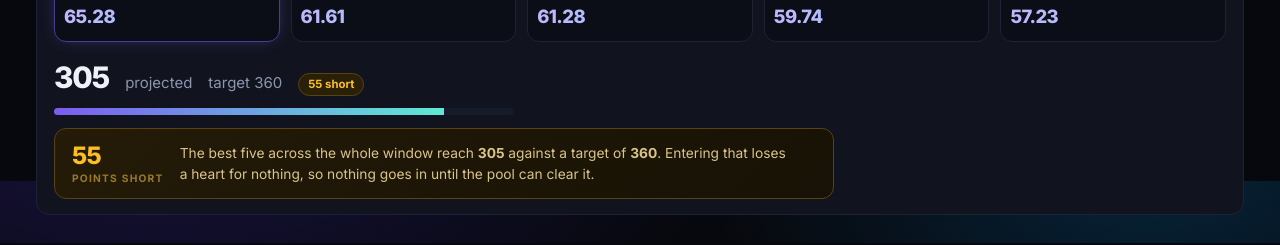
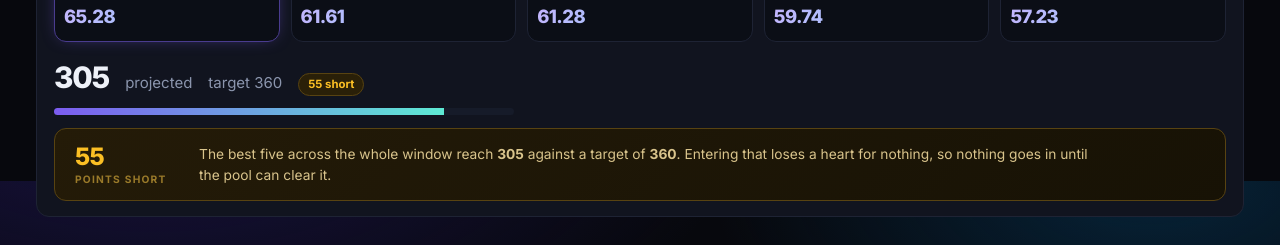
Before and after one commit to mas00009/sorare-autopilot, a website: page docs/index.html in a window 1280 px wide. Shown: the part 619-864 px from the top of the page. Drawn offline with Linux system fonts and the light colour scheme.

Commit message:
Callout spans the full panel
Co-Authored-By: Claude Opus 5 <noreply@anthropic.com>

```diff
--- a/docs/index.html
+++ b/docs/index.html
@@ -104,8 +104,12 @@ nav button .dot{display:inline-block;width:6px;height:6px;border-radius:99px;bac
 .tot b{font-size:1.85rem;font-weight:800;letter-spacing:-.04em;white-space:nowrap}
 .barp{height:7px;background:#161b29;border-radius:99px;overflow:hidden;margin-top:9px;max-width:460px}
 .barp i{display:block;height:100%;background:linear-gradient(90deg,var(--v2),#5eead4)}
-.msg{margin-top:13px;max-width:780px;display:flex;gap:16px;align-items:center;border-radius:12px;
- padding:14px 17px;border:1px solid #584311;background:linear-gradient(140deg,#241b08,#171205)}
+.msg{margin-top:13px;display:flex;gap:20px;align-items:center;border-radius:12px;
+ padding:15px 20px;border:1px solid #584311;background:linear-gradient(140deg,#241b08,#171205)}
+/* The number keeps a fixed column so the copy beside it starts on one line
+   whatever the viewport, instead of shifting with the digit count. */
+.msg .big{flex:none;min-width:104px}
+.msg p{flex:1}
 .msg .big{font-size:1.5rem;font-weight:790;letter-spacing:-.03em;line-height:1.1;color:var(--warn);white-space:nowrap}
 .msg .big s{display:block;font-size:.64rem;letter-spacing:.12em;text-transform:uppercase;
  font-weight:700;color:#9a7a2a;text-decoration:none;margin-top:3px}
```
